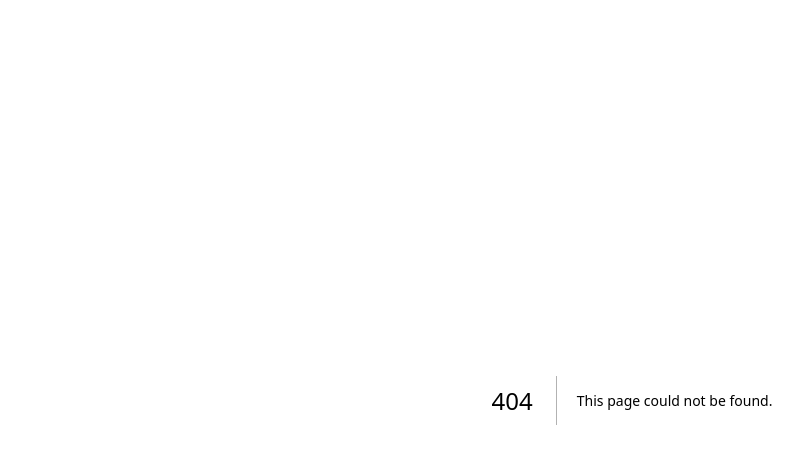
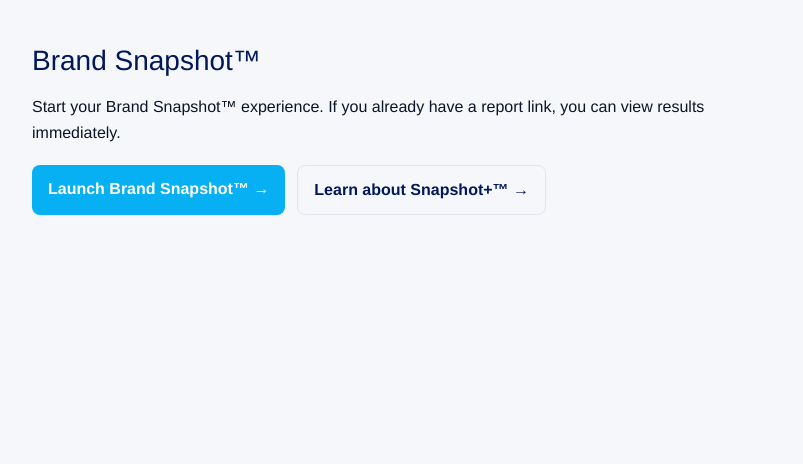
Before and after one commit to Claudster1/wunderbar-brand-snapshot-agent-v2, a Next.js app: page /brand-snapshot in a window 1280 px wide. Before the commit this address had no page. Shown: the top 464 px of the page, without its empty margins (8-811 px from the left). Built offline with nearby package versions, Linux system fonts and the light colour scheme.

Commit message:
Add Brand Snapshot Suite route structure (no app migration)
- Added /app/brand-snapshot page + plus landing
- Added /app/brand-blueprint and /app/brand-blueprint-plus landing pages
- Minimal stubs to preserve existing routing and avoid refactoring

```diff
--- /dev/null
+++ b/app/brand-blueprint-plus/page.tsx
@@ -0,0 +1,51 @@
+// app/brand-blueprint-plus/page.tsx
+// Blueprint+™ landing page (minimal stub).
+
+import Link from "next/link";
+
+export const dynamic = "force-dynamic";
+
+export default function BrandBlueprintPlusPage() {
+  return (
+    <main style={{ padding: 40, fontFamily: "Helvetica Neue, Arial, sans-serif" }}>
+      <h1 style={{ color: "#021859", fontSize: 28, marginBottom: 12 }}>
+        Brand Blueprint+™
+      </h1>
+      <p style={{ maxWidth: 720, lineHeight: 1.6, color: "#0C1526" }}>
+        Blueprint+™ is an expanded, implementation-ready package—built for founders who want
+        a complete brand system and execution roadmap.
+      </p>
+
+      <div style={{ marginTop: 20, display: "flex", gap: 12, flexWrap: "wrap" }}>
+        <Link
+          href="/upgrade/blueprint"
+          style={{
+            display: "inline-block",
+            padding: "12px 16px",
+            borderRadius: 8,
+            background: "#07B0F2",
+            color: "white",
+            textDecoration: "none",
+            fontWeight: 600,
+          }}
+        >
+          Continue →
+        </Link>
+        <Link
+          href="/brand-blueprint"
+          style={{
+            display: "inline-block",
+            padding: "12px 16px",
+            borderRadius: 8,
+            border: "1px solid #E1E5EE",
+            color: "#021859",
+            textDecoration: "none",
+            fontWeight: 600,
+          }}
+        >
+          Back to Blueprint™
+        </Link>
+      </div>
+    </main>
+  );
+}
--- /dev/null
+++ b/app/brand-blueprint/page.tsx
@@ -0,0 +1,51 @@
+// app/brand-blueprint/page.tsx
+// Blueprint™ landing page (minimal stub).
+
+import Link from "next/link";
+
+export const dynamic = "force-dynamic";
+
+export default function BrandBlueprintPage() {
+  return (
+    <main style={{ padding: 40, fontFamily: "Helvetica Neue, Arial, sans-serif" }}>
+      <h1 style={{ color: "#021859", fontSize: 28, marginBottom: 12 }}>
+        Brand Blueprint™
+      </h1>
+      <p style={{ maxWidth: 720, lineHeight: 1.6, color: "#0C1526" }}>
+        Blueprint™ is the next step after your Snapshot™—a complete brand foundation across
+        messaging, positioning, identity direction, and a strategic rollout plan.
+      </p>
+
+      <div style={{ marginTop: 20, display: "flex", gap: 12, flexWrap: "wrap" }}>
+        <Link
+          href="/upgrade/blueprint"
+          style={{
+            display: "inline-block",
+            padding: "12px 16px",
+            borderRadius: 8,
+            background: "#07B0F2",
+            color: "white",
+            textDecoration: "none",
+            fontWeight: 600,
+          }}
+        >
+          Explore Blueprint™ →
+        </Link>
+        <Link
+          href="/brand-blueprint-plus"
+          style={{
+            display: "inline-block",
+            padding: "12px 16px",
+            borderRadius: 8,
+            border: "1px solid #E1E5EE",
+            color: "#021859",
+            textDecoration: "none",
+            fontWeight: 600,
+          }}
+        >
+          Blueprint+™ →
+        </Link>
+      </div>
+    </main>
+  );
+}
--- /dev/null
+++ b/app/brand-snapshot/page.tsx
@@ -0,0 +1,51 @@
+// app/brand-snapshot/page.tsx
+// Entry page for the Brand Snapshot™ experience (kept minimal to avoid disrupting existing flow).
+
+import Link from "next/link";
+
+export const dynamic = "force-dynamic";
+
+export default function BrandSnapshotPage() {
+  return (
+    <main style={{ padding: 40, fontFamily: "Helvetica Neue, Arial, sans-serif" }}>
+      <h1 style={{ color: "#021859", fontSize: 28, marginBottom: 12 }}>
+        Brand Snapshot™
+      </h1>
+      <p style={{ maxWidth: 720, lineHeight: 1.6, color: "#0C1526" }}>
+        Start your Brand Snapshot™ experience. If you already have a report link, you can
+        view results immediately.
+      </p>
+
+      <div style={{ marginTop: 20, display: "flex", gap: 12, flexWrap: "wrap" }}>
+        <Link
+          href="/"
+          style={{
+            display: "inline-block",
+            padding: "12px 16px",
+            borderRadius: 8,
+            background: "#07B0F2",
+            color: "white",
+            textDecoration: "none",
+            fontWeight: 600,
+          }}
+        >
+          Launch Brand Snapshot™ →
+        </Link>
+        <Link
+          href="/brand-snapshot/plus"
+          style={{
+            display: "inline-block",
+            padding: "12px 16px",
+            borderRadius: 8,
+            border: "1px solid #E1E5EE",
+            color: "#021859",
+            textDecoration: "none",
+            fontWeight: 600,
+          }}
+        >
+          Learn about Snapshot+™ →
+        </Link>
+      </div>
+    </main>
+  );
+}
--- /dev/null
+++ b/app/brand-snapshot/plus/page.tsx
@@ -0,0 +1,51 @@
+// app/brand-snapshot/plus/page.tsx
+// Snapshot+™ landing page (minimal stub; checkout handled elsewhere).
+
+import Link from "next/link";
+
+export const dynamic = "force-dynamic";
+
+export default function BrandSnapshotPlusPage() {
+  return (
+    <main style={{ padding: 40, fontFamily: "Helvetica Neue, Arial, sans-serif" }}>
+      <h1 style={{ color: "#021859", fontSize: 28, marginBottom: 12 }}>
+        Brand Snapshot+™
+      </h1>
+      <p style={{ maxWidth: 720, lineHeight: 1.6, color: "#0C1526" }}>
+        Snapshot+™ expands your Brand Snapshot™ into a deeper, consulting-style deliverable:
+        richer insights, clearer priorities, and a more actionable roadmap.
+      </p>
+
+      <div style={{ marginTop: 20, display: "flex", gap: 12, flexWrap: "wrap" }}>
+        <Link
+          href="/checkout/snapshot-plus"
+          style={{
+            display: "inline-block",
+            padding: "12px 16px",
+            borderRadius: 8,
+            background: "#07B0F2",
+            color: "white",
+            textDecoration: "none",
+            fontWeight: 600,
+          }}
+        >
+          Continue to Checkout →
+        </Link>
+        <Link
+          href="/brand-snapshot"
+          style={{
+            display: "inline-block",
+            padding: "12px 16px",
+            borderRadius: 8,
+            border: "1px solid #E1E5EE",
+            color: "#021859",
+            textDecoration: "none",
+            fontWeight: 600,
+          }}
+        >
+          Back to Brand Snapshot™
+        </Link>
+      </div>
+    </main>
+  );
+}
```
